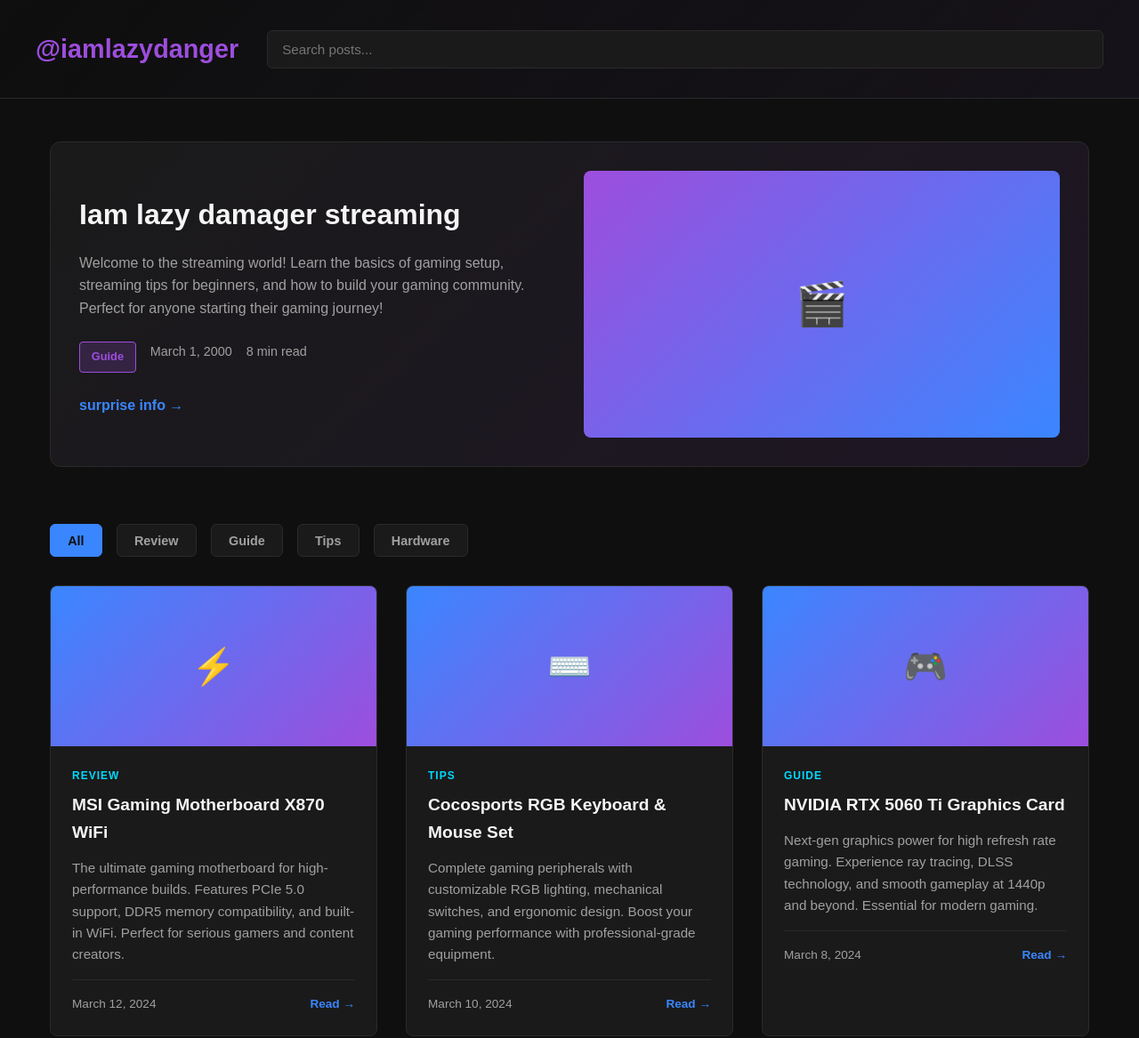
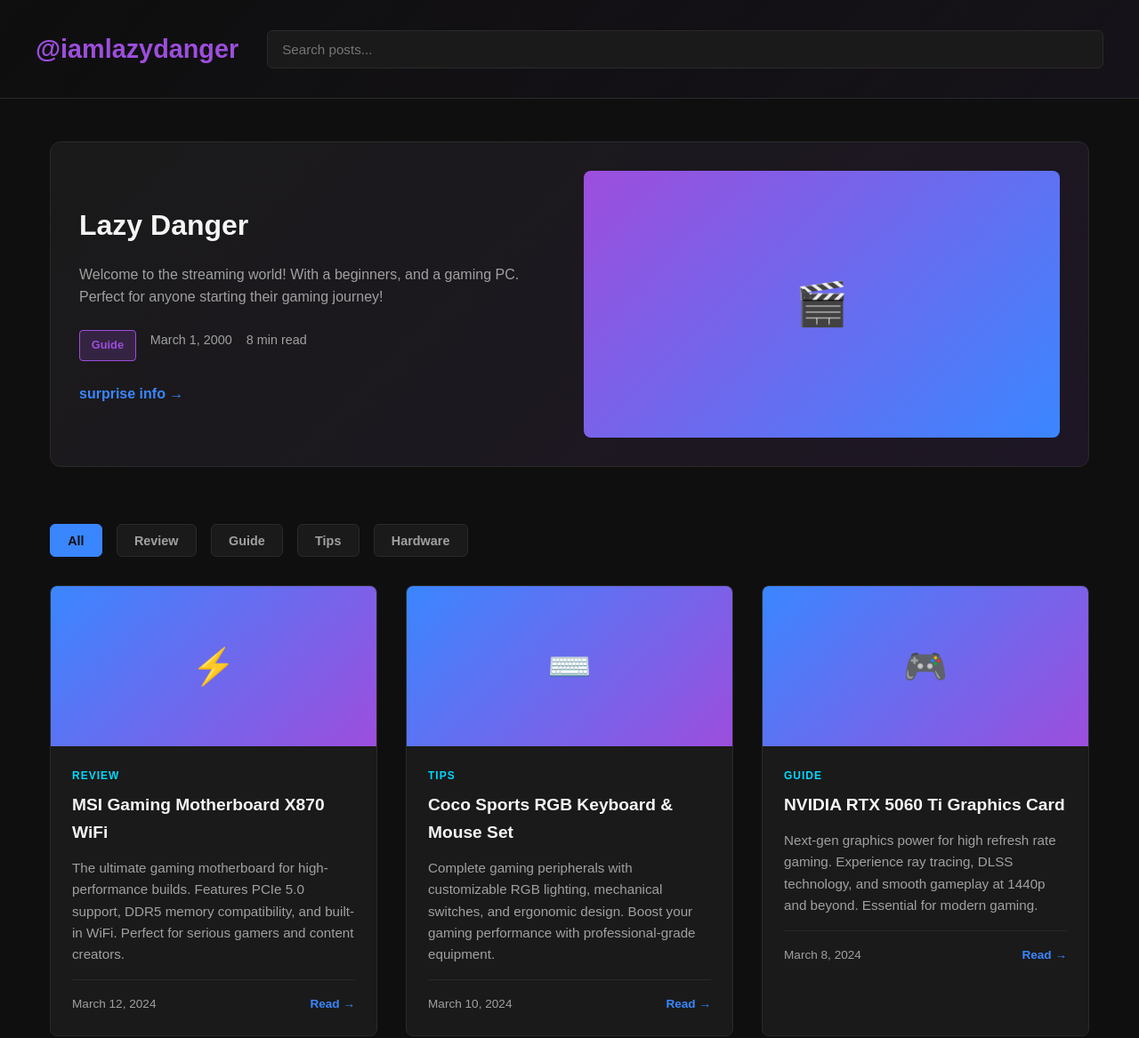
Before and after one commit to DHARMAdr/Blog, a plain HTML site: page index.html in a window 1280 px wide. Shown: the top 1167 px of the page at 89% size. Drawn offline with Linux system fonts and the light colour scheme.

Commit message:
Update and rename gaming-blog-simple (1).html to index.html

```diff
--- a/gaming-blog-simple (1).html
+++ b/index.html
@@ -431,8 +431,8 @@
         var posts = [
             {
                 id: 1,
-                title: "Iam lazy damager streaming",
-                description: "Welcome to the streaming world! Learn the basics of gaming setup, streaming tips for beginners, and how to build your gaming community. Perfect for anyone starting their gaming journey!",
+                title: "Lazy Danger",
+                description: "Welcome to the streaming world! With a beginners, and a gaming PC. Perfect for anyone starting their gaming journey!",
                 category: "Guide",
                 emoji: "🎬",
                 date: "March 1, 2000",
@@ -453,7 +453,7 @@
             },
             {
                 id: 3,
-                title: "Cocosports RGB Keyboard & Mouse Set",
+                title: "Coco Sports RGB Keyboard & Mouse Set",
                 description: "Complete gaming peripherals with customizable RGB lighting, mechanical switches, and ergonomic design. Boost your gaming performance with professional-grade equipment.",
                 category: "Tips",
                 emoji: "⌨️",
```
